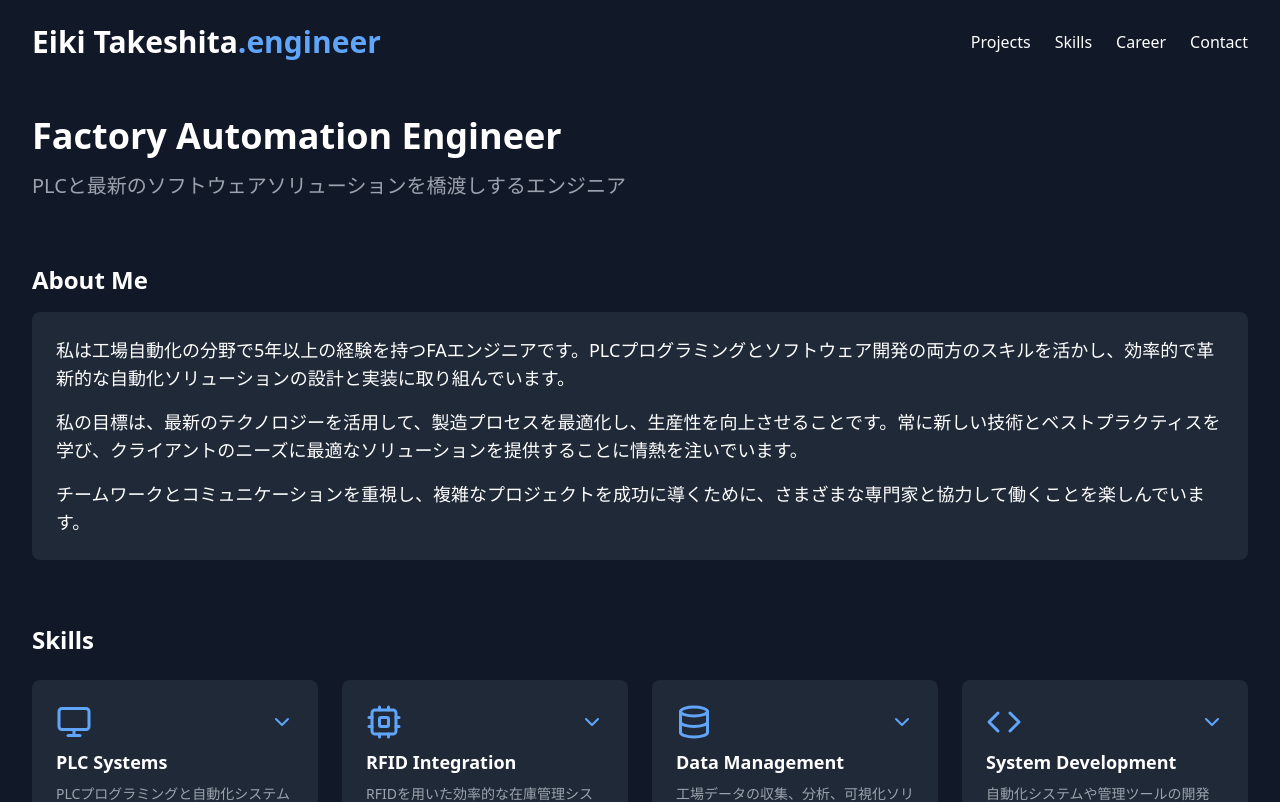
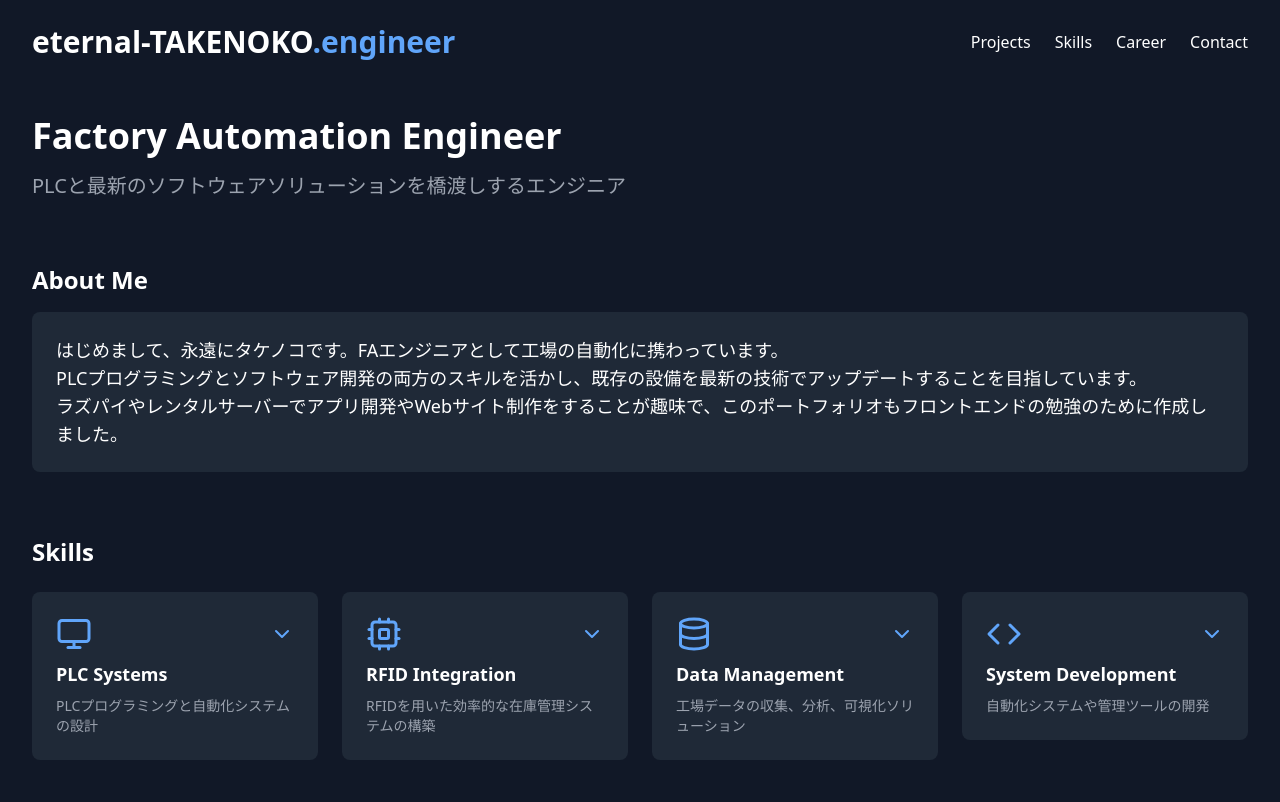
Before and after one commit to Eiki-Takeshita/portforio, a React (Vite) app in the folder portfolio/: page / in a window 1280 px wide. Shown: the top 802 px of the page. Built offline with nearby package versions, Linux system fonts and the light colour scheme.

Commit message:
Refactor App.jsx and update footer copyright year

```diff
--- a/portfolio/src/App.jsx
+++ b/portfolio/src/App.jsx
@@ -38,7 +38,7 @@ function App() {
         </main>
         {/* フッター */}
         <footer className="text-center py-8 border-t border-gray-800">
-          <p className="text-sm text-gray-400">&copy; 2024 Eiki Takeshita. All rights reserved.</p>
+          <p className="text-sm text-gray-400">&copy; 2024 eternal-TAKENOKO. All rights reserved.</p>
         </footer>
       </div>
 
--- a/portfolio/src/components/CareerSection.jsx
+++ /dev/null
@@ -1,35 +0,0 @@
-import React from 'react';
-
-const CareerItem = ({ period, position, company, description }) => (
-    <div className="mb-8">
-        <div className="flex justify-between items-center mb-2">
-        <h3 className="text-xl font-semibold">{position}</h3>
-        <span className="text-gray-400">{period}</span>
-        </div>
-        <h4 className="text-lg text-blue-400 mb-2">{company}</h4>
-        <p className="text-gray-400">{description}</p>
-    </div>
-    );
-
-    const CareerSection = () => {
-    const careerHistory = [
-        {
-        period: "2019年9月 - 現在",
-        position: "FAエンジニア",
-        company: "株式会社竹下電設",
-        description: "工場向けの自動化システムの設計と実装を担当。PLCプログラミングとPythonを用いたデータ分析が主な業務。"
-        },
-        // 他の経歴を追加
-    ];
-
-    return (
-        <section className="mb-16">
-        <h2 className="text-3xl font-bold mb-8">Career History</h2>
-        {careerHistory.map((item, index) => (
-            <CareerItem key={index} {...item} />
-        ))}
-        </section>
-    );
-    };
-
-export default CareerSection;
--- a/portfolio/src/components/Header.jsx
+++ b/portfolio/src/components/Header.jsx
@@ -21,7 +21,7 @@ const Header = ({ onContactClick }) => {
     return (
         <header className="py-6">
         <div className="flex justify-between items-center">
-            <h1 className="text-2xl sm:text-3xl font-bold">Eiki Takeshita<span className="text-blue-400">.engineer</span></h1>
+            <h1 className="text-2xl sm:text-3xl font-bold">eternal-TAKENOKO<span className="text-blue-400">.engineer</span></h1>
 
             <nav className="hidden md:block">
             <ul className="flex space-x-6">
--- a/portfolio/src/components/IntroductionSection.jsx
+++ b/portfolio/src/components/IntroductionSection.jsx
@@ -5,15 +5,17 @@ const IntroductionSection = () => {
         <section className="mb-16">
         <h2 className="text-2xl font-bold mb-4">About Me</h2>
         <div className="bg-gray-800 p-6 rounded-lg">
-            <p className="text-lg mb-4">
-            私は工場自動化の分野で5年以上の経験を持つFAエンジニアです。PLCプログラミングとソフトウェア開発の両方のスキルを活かし、効率的で革新的な自動化ソリューションの設計と実装に取り組んでいます。
-            </p>
-            <p className="text-lg mb-4">
-            私の目標は、最新のテクノロジーを活用して、製造プロセスを最適化し、生産性を向上させることです。常に新しい技術とベストプラクティスを学び、クライアントのニーズに最適なソリューションを提供することに情熱を注いでいます。
-            </p>
-            <p className="text-lg">
-            チームワークとコミュニケーションを重視し、複雑なプロジェクトを成功に導くために、さまざまな専門家と協力して働くことを楽しんでいます。
-            </p>
+            <div classname="max-w-3xl ma-auto space-y-4 sm:space-y-6">
+                <p className="text-base sm:text-lg">
+                はじめまして、永遠にタケノコです。FAエンジニアとして工場の自動化に携わっています。
+                </p>
+                <p className="text-base sm:text-lg">
+                PLCプログラミングとソフトウェア開発の両方のスキルを活かし、既存の設備を最新の技術でアップデートすることを目指しています。
+                </p>
+                <p className="text-base sm:text-lg">
+                ラズパイやレンタルサーバーでアプリ開発やWebサイト制作をすることが趣味で、このポートフォリオもフロントエンドの勉強のために作成しました。
+                </p>
+            </div>
         </div>
         </section>
     );
```
